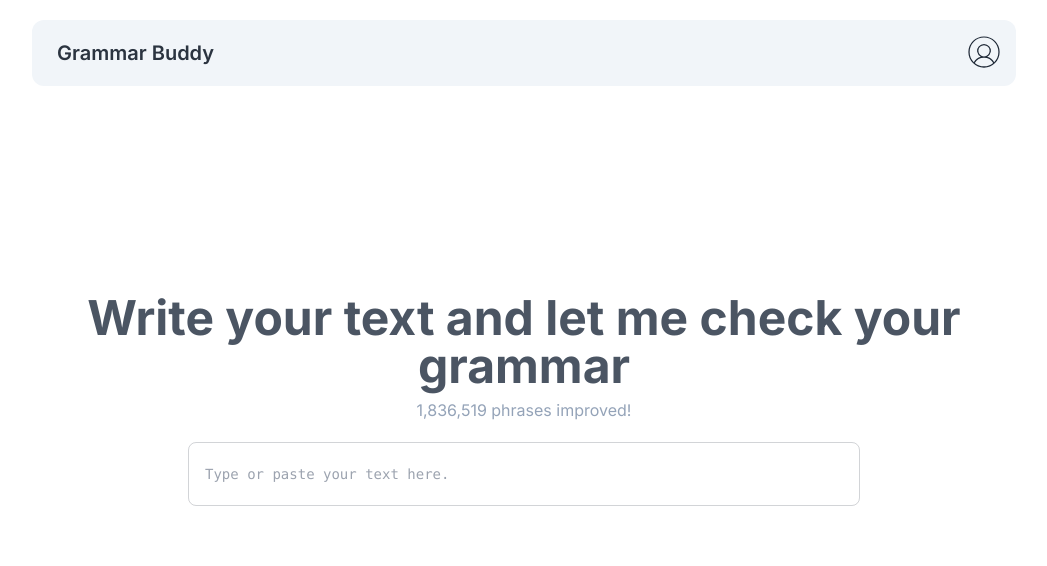
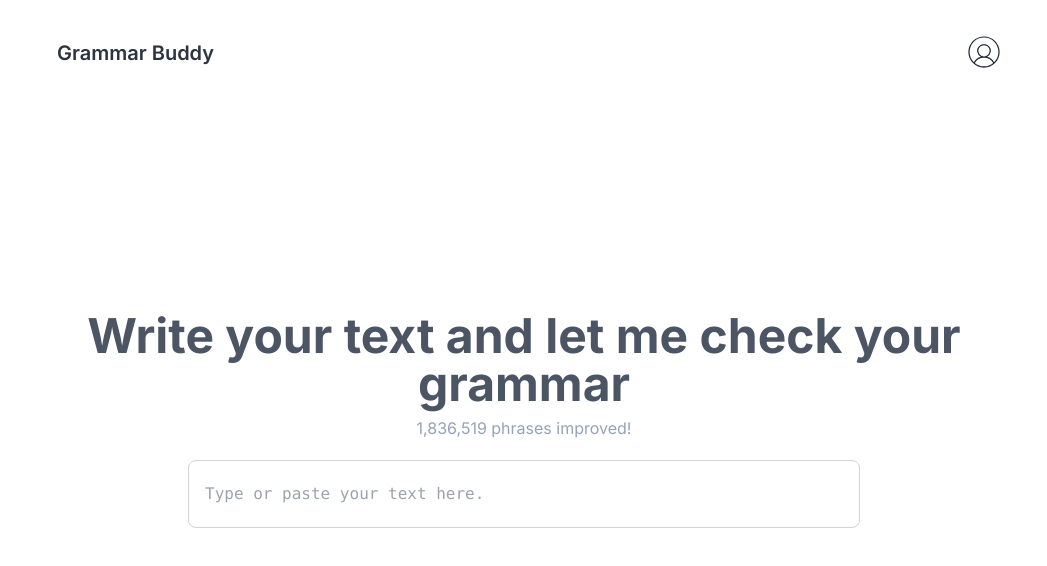
Before and after one commit to kpedrok/rewrite-pal, a Next.js app: page / in a window 1280 px wide. Shown: the top 566 px of the page, without its empty margins (116-1163 px from the left). Built offline with nearby package versions, Linux system fonts and the light colour scheme.

Commit message:
Update CSS classes in header and layout components

```diff
--- a/app/components/header.tsx
+++ b/app/components/header.tsx
@@ -3,7 +3,7 @@ import { UserCircle } from '@phosphor-icons/react/dist/ssr'
 export function Header() {
   return (
     <header className='fixed w-full p-5 max-w-screen-lg'>
-      <div className='navbar backdrop-blur-2xl bg-slate-100 rounded-xl'>
+      <div className='navbar light:bg-slate-100 dark:bg-slate-500 rounded-xl'>
         <div className='flex-1'>
           <a className='btn btn-ghost text-xl text-neutral'>Grammar Buddy</a>
         </div>
@@ -11,7 +11,7 @@ export function Header() {
           <div className='dropdown dropdown-end'>
             <div tabIndex={0} role='button' className='btn btn-ghost btn-circle avatar'>
               <div className='w-10 rounded-full'>
-                <UserCircle size={32} weight='thin' className='w-full h-full' />
+                <UserCircle size={32} weight='thin' className='w-full h-full ' />
               </div>
             </div>
             <ul
--- a/app/layout.tsx
+++ b/app/layout.tsx
@@ -24,7 +24,7 @@ export default function RootLayout({
       <body className={inter.className}>
         <div className='max-w-screen-lg m-auto'>
           <Header />
-          <div className=''>{children}</div>
+          <div className='p-5'>{children}</div>
         </div>
         <Analytics />
         <SpeedInsights />
--- a/app/page.tsx
+++ b/app/page.tsx
@@ -28,7 +28,7 @@ export default function Home() {
         rows={1}
         placeholder='Type or paste your text here.'
         spellCheck={false}
-        className='textarea  textarea-bordered min-h-[60px] w-full max-w-2xl resize-none bg-transparent px-4 py-[1.3rem] focus-within:outline-none sm:text-sm font-mono transition-all duration-300'
+        className='textarea textarea-bordered text-base min-h-[60px] w-full max-w-2xl resize-none bg-transparent px-4 py-[1.3rem] focus-within:outline-none  font-mono transition-all duration-300'
       />
     </main>
   )
```
